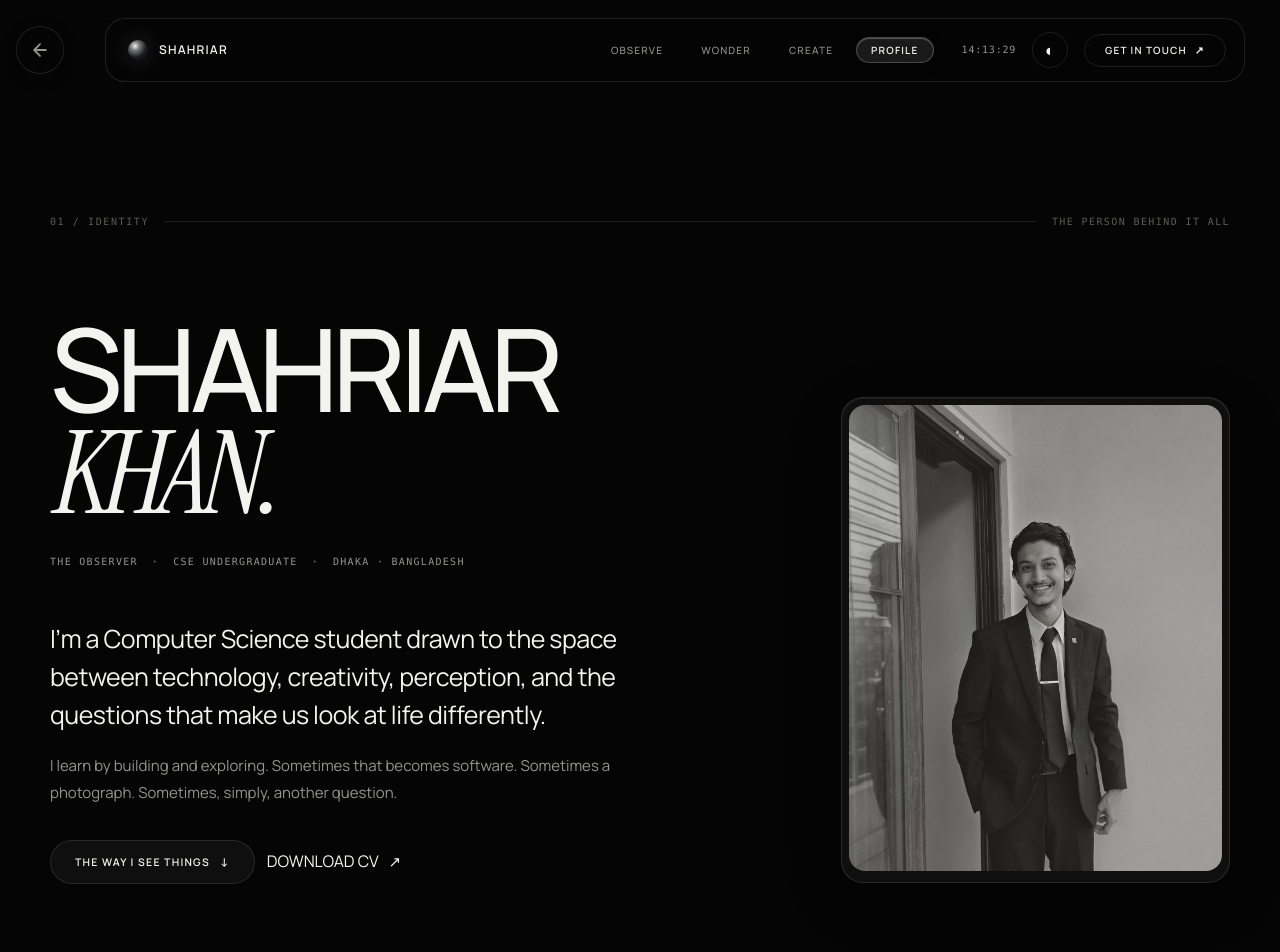
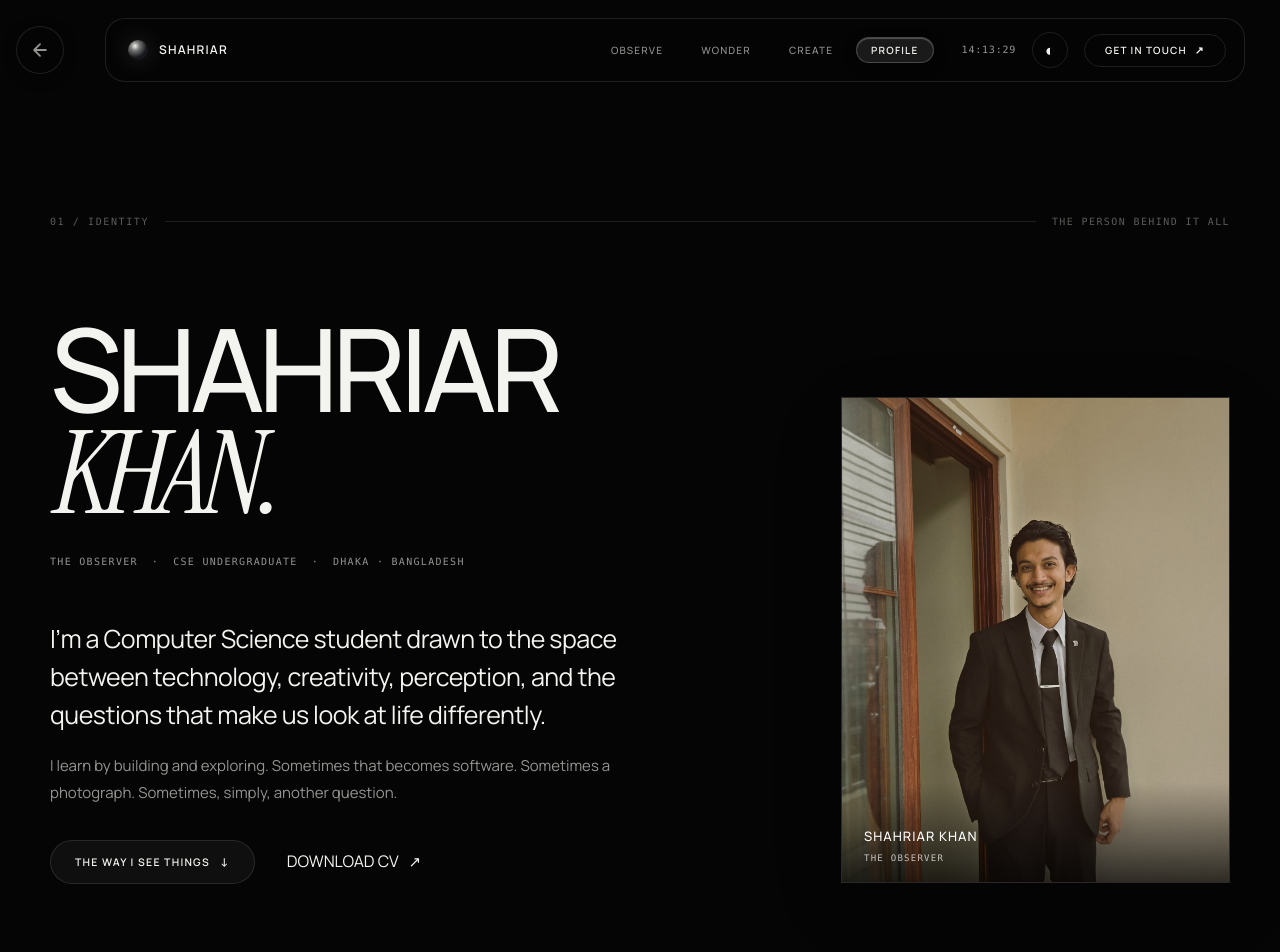
Before and after one commit to shahriarbappy60-ship-it/personal-universe, a React (Vite) app: page /self in a window 1280 px wide. Shown: the top 952 px of the page. Built offline with nearby package versions, Linux system fonts and the light colour scheme.

Commit message:
Restore Self photo treatment and refine CV action

```diff
--- a/src/styles/self-page.css
+++ b/src/styles/self-page.css
@@ -77,3 +77,54 @@ html[data-theme="light"] .self-page-v2 .self-v2-photo-card{box-shadow:var(--shad
 @media(max-width:560px){
  .self-page-v2 .self-v2-cv-download{width:100%}
 }
+
+/* SELF FINAL REFINEMENT — preserve original photography, mother-design frame */
+.self-page-v2 .self-v2-portrait-frame{
+  position:relative;
+  aspect-ratio:4/5;
+  max-width:430px;
+  margin-left:auto;
+  overflow:hidden;
+  border:1px solid var(--line);
+  border-radius:0;
+  background:var(--surface);
+  padding:0;
+  box-shadow:0 24px 70px rgba(0,0,0,.12);
+}
+.self-page-v2 .self-v2-photo-media{
+  position:absolute;
+  inset:0;
+  aspect-ratio:auto;
+  border-radius:0;
+  overflow:hidden;
+  background:var(--surface);
+}
+.self-page-v2 .self-v2-photo-media::after{display:none}
+.self-page-v2 .self-v2-photo-media img{
+  width:100%;height:100%;display:block;object-fit:cover;
+  filter:none;
+}
+.self-page-v2 .self-v2-portrait-caption{
+  position:absolute;
+  inset:auto 0 0;
+  padding:44px 22px 18px;
+  background:linear-gradient(to top,rgba(0,0,0,.72),transparent);
+  color:#fff;
+}
+.self-page-v2 .self-v2-portrait-caption strong{
+  display:block;font-size:13px;font-weight:500;letter-spacing:.08em
+}
+.self-page-v2 .self-v2-portrait-caption span{
+  display:block;margin-top:5px;font:9px/1.4 var(--font-mono);
+  letter-spacing:.14em;opacity:.72;color:#fff
+}
+.self-page-v2 .self-v2-actions{gap:14px;align-items:center}
+.self-page-v2 .self-v2-cv-download{
+  display:inline-flex;align-items:center;gap:10px;
+  min-height:44px;padding:0 18px;text-decoration:none;
+}
+@media(max-width:760px){
+  .self-page-v2 .self-v2-portrait-frame{max-width:none}
+  .self-page-v2 .self-v2-actions{align-items:stretch}
+  .self-page-v2 .self-v2-cv-download{justify-content:center}
+}
```
